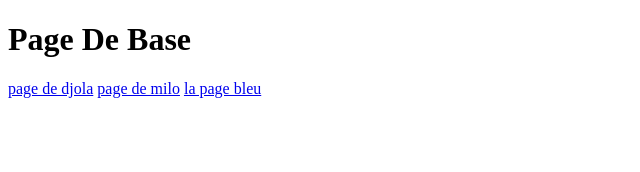
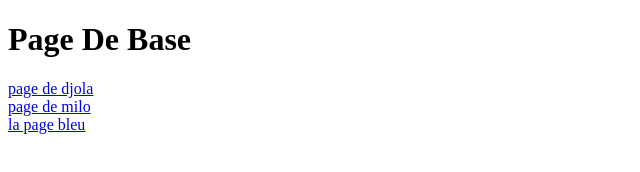
Before and after one commit to hihroshi/Code_Malien, a plain HTML site: page index.html in a window 1280 px wide. Shown: the whole page, without its empty margins (0-640 px from the left). Drawn offline with Linux system fonts and the light colour scheme.

Commit message:
affinage

```diff
--- a/index.css
+++ b/index.css
@@ -0,0 +1,4 @@
+div{
+    display: flex;
+    flex-direction: column;
+}
--- a/index.html
+++ b/index.html
@@ -3,6 +3,7 @@
 <head>
     <meta charset="UTF-8">
     <meta name="viewport" content="width=device-width, initial-scale=1.0">
+    <link rel="stylesheet" href="index.css">
     <title>Document</title>
 </head>
 <body>
```
